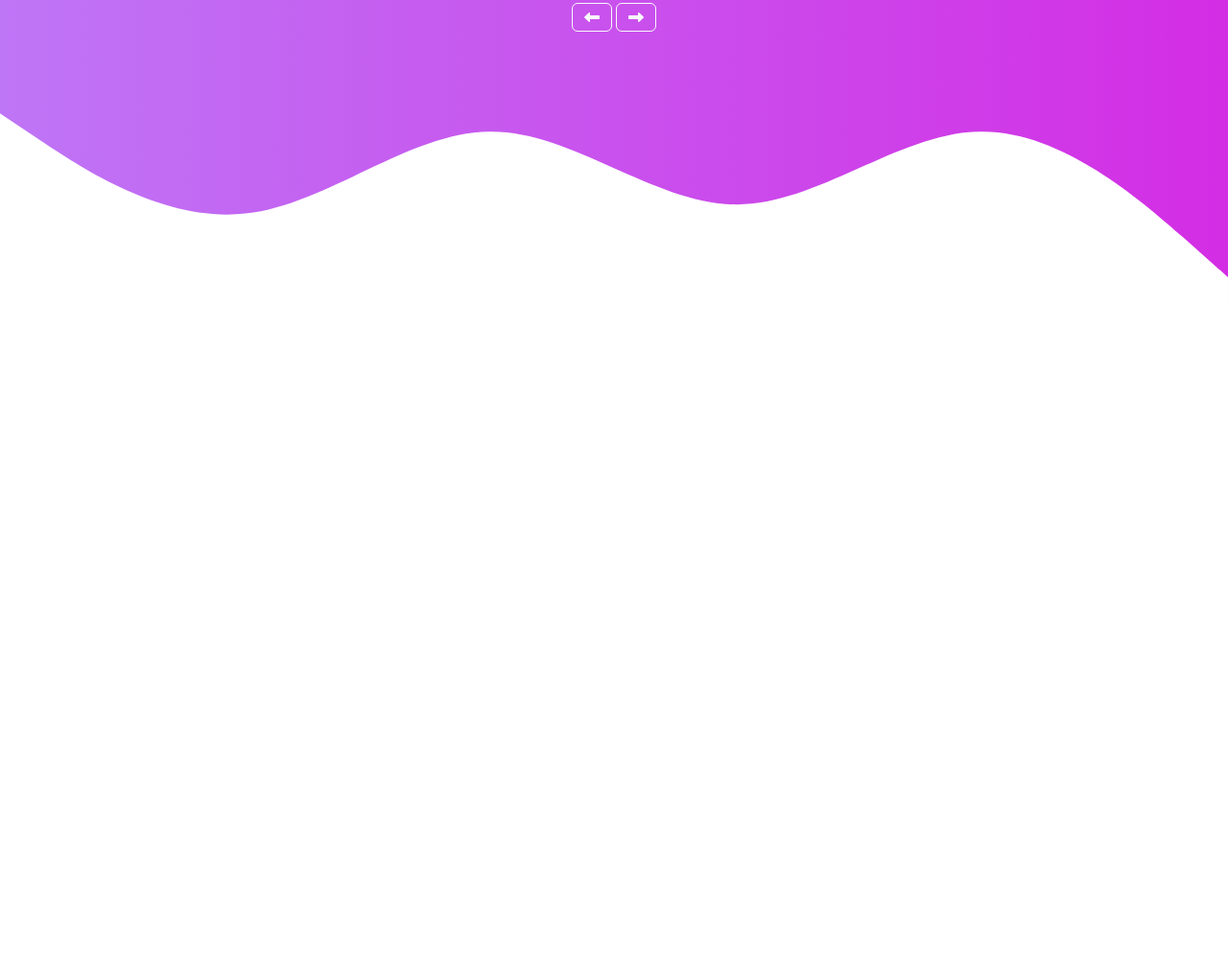
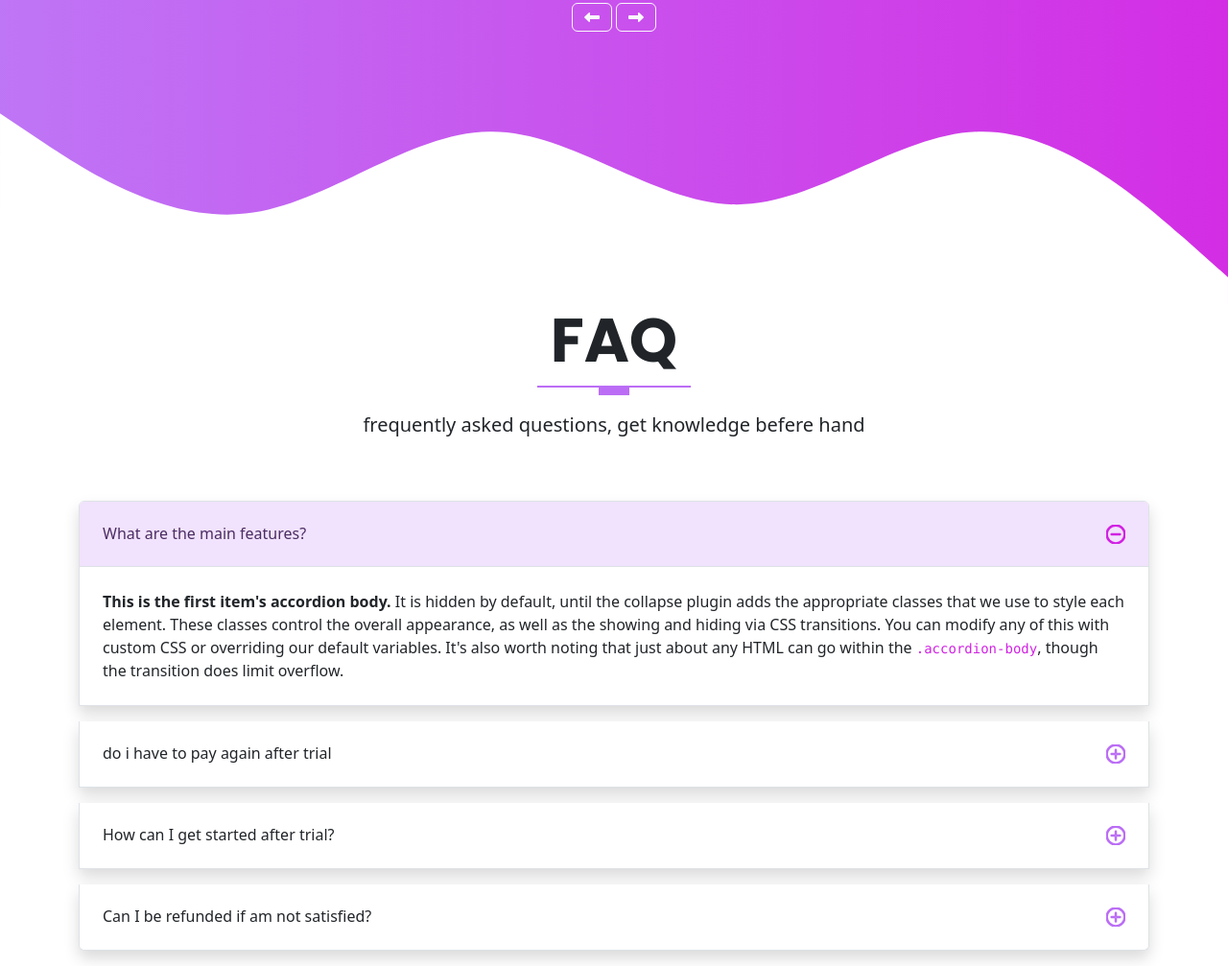
Before and after one commit to Rejoan2014/bootstrap-portfolio, a website: page index.html in a window 1280 px wide. Shown: the part 4018-5025 px from the top of the page at 96% size. Before the commit the page ends 4335 px from the top, so only its background shows below. Drawn offline with Linux system fonts and the light colour scheme; files that its build step writes are made by us from their sources.

Commit message:
Faq done

```diff
--- a/index.html
+++ b/index.html
@@ -391,7 +391,77 @@
                                End Testimonial Section
 =======================================================================================-->
 
-
+<!-- ====================================================================================
+                               Start FAQ Section
+=======================================================================================-->
+<section id="faq" class="faq">
+  <div class="container">
+    <div class="row text-center">
+      <h1 class="display-3 fw-bold text-uppercase">faq</h1>
+      <div class="heading-line"></div>
+      <p class="lead">frequently asked questions, get knowledge befere hand</p>
+    </div>
+    <!-- ACCORDION CONTENT  -->
+    <div class="row mt-5">
+      <div class="col-md-12">
+        <div class="accordion" id="accordionExample">
+          <!-- ACCORDION ITEM 1 -->
+          <div class="accordion-item shadow mb-3">
+            <h2 class="accordion-header" id="headingOne">
+              <button class="accordion-button" type="button" data-bs-toggle="collapse" data-bs-target="#collapseOne" aria-expanded="true" aria-controls="collapseOne">
+                What are the main features?
+              </button>
+            </h2>
+            <div id="collapseOne" class="accordion-collapse collapse show" aria-labelledby="headingOne" data-bs-parent="#accordionExample">
+              <div class="accordion-body">
+                <strong>This is the first item's accordion body.</strong> It is hidden by default, until the collapse plugin adds the appropriate classes that we use to style each element. These classes control the overall appearance, as well as the showing and hiding via CSS transitions. You can modify any of this with custom CSS or overriding our default variables. It's also worth noting that just about any HTML can go within the <code>.accordion-body</code>, though the transition does limit overflow.
+              </div>
+            </div>
+          </div>
+             <!-- ACCORDION ITEM 2 -->
+          <div class="accordion-item shadow mb-3">
+            <h2 class="accordion-header" id="headingTwo">
+              <button class="accordion-button collapsed" type="button" data-bs-toggle="collapse" data-bs-target="#collapseTwo" aria-expanded="false" aria-controls="collapseTwo">
+                do i have to pay again after trial
+              </button>
+            </h2>
+            <div id="collapseTwo" class="accordion-collapse collapse" aria-labelledby="headingTwo" data-bs-parent="#accordionExample">
+              <div class="accordion-body">
+                <strong>This is the second item's accordion body.</strong> It is hidden by default, until the collapse plugin adds the appropriate classes that we use to style each element. These classes control the overall appearance, as well as the showing and hiding via CSS transitions. You can modify any of this with custom CSS or overriding our default variables. It's also worth noting that just about any HTML can go within the <code>.accordion-body</code>, though the transition does limit overflow.
+              </div>
+            </div>
+          </div>
+             <!-- ACCORDION ITEM 3 -->
+          <div class="accordion-item shadow mb-3">
+            <h2 class="accordion-header" id="headingThree">
+              <button class="accordion-button collapsed" type="button" data-bs-toggle="collapse" data-bs-target="#collapseThree" aria-expanded="false" aria-controls="collapseThree">
+            How can I get started after trial?
+              </button>
+            </h2>
+            <div id="collapseThree" class="accordion-collapse collapse" aria-labelledby="headingThree" data-bs-parent="#accordionExample">
+              <div class="accordion-body">
+                <strong>This is the third item's accordion body.</strong> It is hidden by default, until the collapse plugin adds the appropriate classes that we use to style each element. These classes control the overall appearance, as well as the showing and hiding via CSS transitions. You can modify any of this with custom CSS or overriding our default variables. It's also worth noting that just about any HTML can go within the <code>.accordion-body</code>, though the transition does limit overflow.
+              </div>
+            </div>
+          </div>
+             <!-- ACCORDION ITEM 4 -->
+          <div class="accordion-item shadow mb-3">
+            <h2 class="accordion-header" id="headingFour">
+              <button class="accordion-button collapsed" type="button" data-bs-toggle="collapse" data-bs-target="#collapseFour" aria-expanded="false" aria-controls="collapseFour">
+                Can I be refunded if am not satisfied?
+              </button>
+            </h2>
+            <div id="collapseFour" class="accordion-collapse collapse" aria-labelledby="headingFour" data-bs-parent="#accordionExample">
+              <div class="accordion-body">
+                <strong>This is the third item's accordion body.</strong> It is hidden by default, until the collapse plugin adds the appropriate classes that we use to style each element. These classes control the overall appearance, as well as the showing and hiding via CSS transitions. You can modify any of this with custom CSS or overriding our default variables. It's also worth noting that just about any HTML can go within the <code>.accordion-body</code>, though the transition does limit overflow.
+              </div>
+            </div>
+          </div>
+        </div>
+      </div>
+    </div>
+  </div>
+</section>
 
 
 
--- a/scss/sections/_testimonials.scss
+++ b/scss/sections/_testimonials.scss
@@ -22,8 +22,8 @@
 
 
             i {
+                font-size: 1rem;
                 color: rgba($primary, 0.7);
-                font-size: 1rem;
             }
         }
     }
```
Also changed, not shown: assets/css/style.css.
